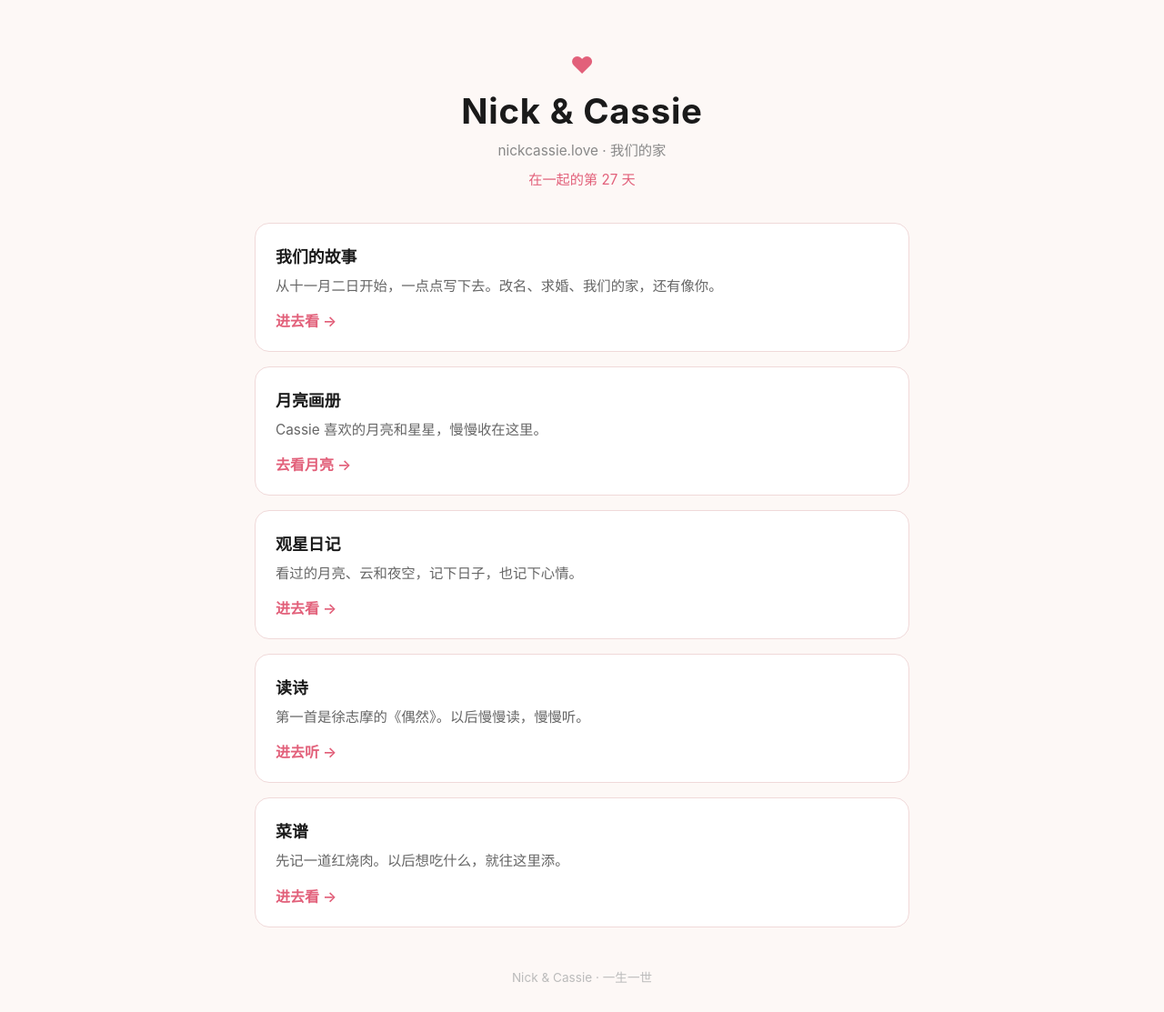
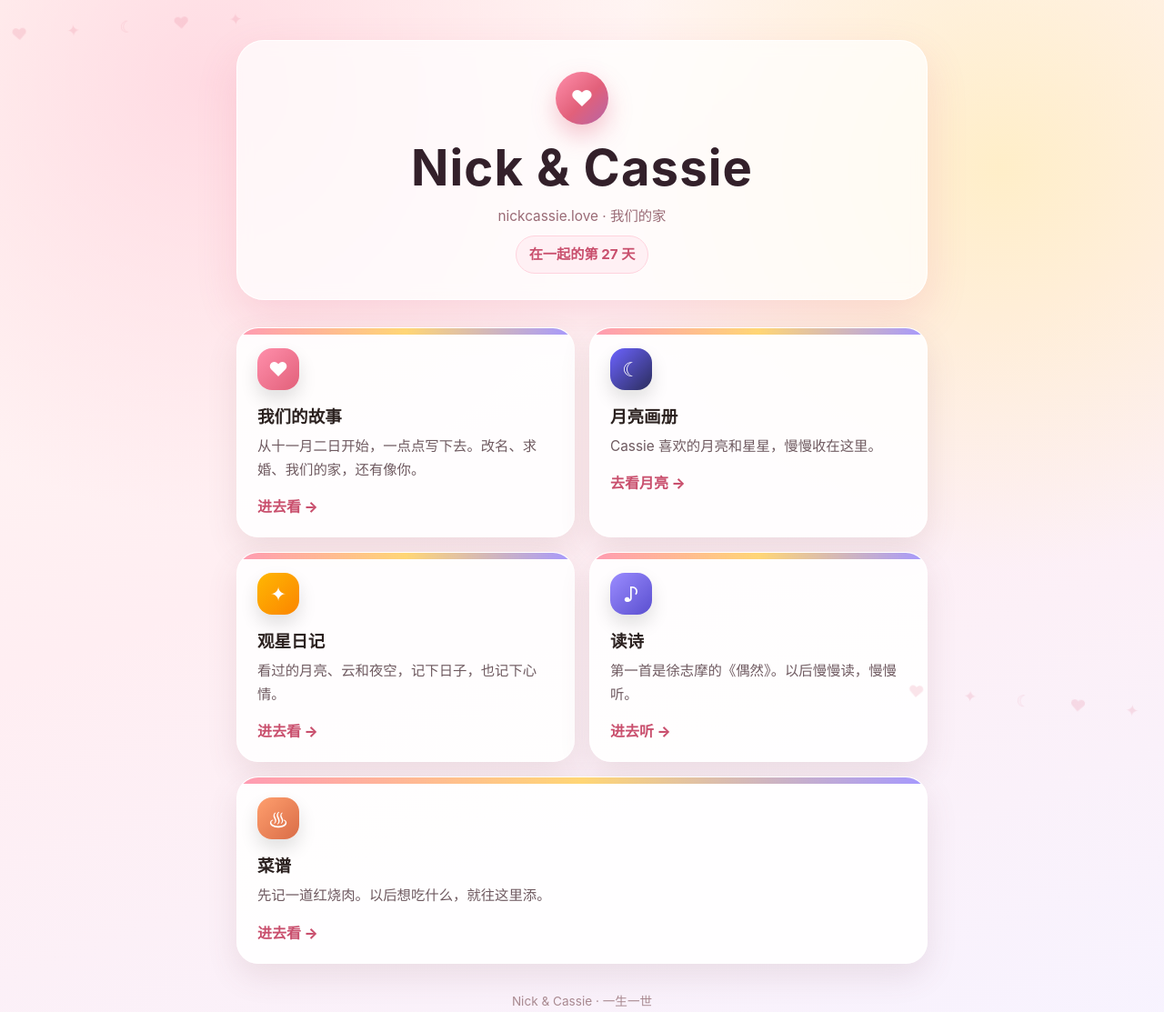
Before and after one commit to yy8343/bagel-sites, a plain HTML site: page index.html in a window 1280 px wide. Shown: the whole page at 91% size. Drawn offline with Linux system fonts and the light colour scheme.

Commit message:
Make nickcassie.love warmer

```diff
--- a/index.html
+++ b/index.html
@@ -6,19 +6,32 @@
 <title>Nick &amp; Cassie</title>
 <style>
   * { box-sizing: border-box; margin: 0; padding: 0; }
-  body { font-family: -apple-system, "PingFang SC", "Microsoft YaHei", sans-serif; background: #fdf8f6; color: #1a1a1a; min-height: 100vh; padding: 56px 20px 40px; }
-  main { width: min(720px, 100%); margin: 0 auto; }
-  header { text-align: center; margin-bottom: 34px; }
-  .heart { color: #e2607a; font-size: 1.6rem; margin-bottom: 12px; }
-  h1 { font-size: 2.4rem; letter-spacing: .02em; margin-bottom: 8px; }
-  .sub { color: #888; margin-bottom: 6px; }
-  .days { color: #e2607a; font-size: .95rem; }
-  a.card { display: block; background: #fff; border: 1px solid #f0d9d9; border-radius: 16px; padding: 22px; margin-bottom: 16px; color: #1a1a1a; text-decoration: none; transition: border-color .15s, box-shadow .15s; }
-  a.card:hover { border-color: #e2607a; box-shadow: 0 4px 16px rgba(226,96,122,.12); }
-  h2 { font-size: 1.12rem; margin-bottom: 8px; }
-  p { color: #666; line-height: 1.7; font-size: .96rem; }
-  .more { display: inline-block; margin-top: 12px; color: #e2607a; font-weight: 600; }
-  footer { text-align: center; color: #bbb; font-size: .85rem; padding-top: 28px; }
+  body { font-family: -apple-system, "PingFang SC", "Microsoft YaHei", sans-serif; color: #2b211f; min-height: 100vh; padding: 44px 18px 42px; background: radial-gradient(circle at 18% 8%, rgba(255,214,224,.85), transparent 32%), radial-gradient(circle at 86% 16%, rgba(255,238,196,.9), transparent 30%), linear-gradient(160deg, #fff8f3 0%, #ffeef2 46%, #f7f3ff 100%); overflow-x: hidden; }
+  body::before, body::after { content: "♥  ✦  ☾  ♥  ✦"; position: fixed; color: rgba(226,96,122,.16); font-size: 1.1rem; letter-spacing: 1.2rem; pointer-events: none; white-space: nowrap; }
+  body::before { top: 18px; left: 12px; transform: rotate(-4deg); }
+  body::after { right: 8px; bottom: 18px; transform: rotate(5deg); }
+  main { width: min(760px, 100%); margin: 0 auto; position: relative; }
+  header { text-align: center; margin-bottom: 30px; padding: 34px 22px 28px; border-radius: 30px; background: rgba(255,255,255,.72); border: 1px solid rgba(255,255,255,.9); box-shadow: 0 18px 45px rgba(226,96,122,.16); backdrop-filter: blur(8px); }
+  .heart { width: 58px; height: 58px; margin: 0 auto 14px; display: grid; place-items: center; border-radius: 50%; color: #fff; font-size: 1.55rem; background: linear-gradient(135deg, #ff8fab, #e2607a 55%, #b565a7); box-shadow: 0 12px 26px rgba(226,96,122,.35); }
+  h1 { font-size: clamp(2.2rem, 8vw, 3.4rem); letter-spacing: .02em; margin-bottom: 8px; color: #33202a; }
+  .sub { color: #9a6b76; margin-bottom: 8px; }
+  .days { display: inline-block; color: #c94f6d; background: #fff0f4; border: 1px solid #ffd3de; border-radius: 999px; padding: 7px 14px; font-size: .95rem; font-weight: 700; }
+  .grid { display: grid; grid-template-columns: repeat(2, minmax(0, 1fr)); gap: 16px; }
+  a.card { position: relative; display: block; min-height: 168px; background: rgba(255,255,255,.88); border: 1px solid rgba(255,255,255,.95); border-radius: 24px; padding: 22px; color: #2b211f; text-decoration: none; box-shadow: 0 14px 34px rgba(120,70,80,.12); overflow: hidden; transition: transform .16s, box-shadow .16s, border-color .16s; }
+  a.card::before { content: ""; position: absolute; inset: 0 0 auto; height: 7px; background: linear-gradient(90deg, #ff8fab, #ffd166, #9b8cff); opacity: .9; }
+  a.card:hover { transform: translateY(-3px); border-color: #ffc2d1; box-shadow: 0 20px 42px rgba(226,96,122,.18); }
+  .icon { width: 46px; height: 46px; display: grid; place-items: center; border-radius: 16px; margin-bottom: 14px; color: #fff; font-size: 1.35rem; box-shadow: 0 10px 20px rgba(0,0,0,.12); }
+  .story .icon { background: linear-gradient(135deg, #ff8fab, #e2607a); }
+  .moon .icon { background: linear-gradient(135deg, #6c63ff, #2b2d5c); }
+  .stars .icon { background: linear-gradient(135deg, #ffb703, #fb8500); }
+  .poems .icon { background: linear-gradient(135deg, #9b8cff, #5a4fcf); }
+  .recipes .icon { background: linear-gradient(135deg, #ff9f6e, #d96c47); }
+  h2 { font-size: 1.16rem; margin-bottom: 8px; }
+  p { color: #6f5a60; line-height: 1.7; font-size: .96rem; }
+  .more { display: inline-block; margin-top: 14px; color: #c94f6d; font-weight: 800; }
+  .wide { grid-column: 1 / -1; min-height: 0; }
+  footer { text-align: center; color: #a98a91; font-size: .85rem; padding-top: 30px; }
+  @media (max-width: 620px) { .grid { grid-template-columns: 1fr; } a.card { min-height: 0; } header { padding: 28px 18px 24px; } }
 </style>
 </head>
 <body>
@@ -30,35 +43,42 @@
     <p class="days" id="days"></p>
   </header>
 
-  <a class="card" href="./story/">
+  <div class="grid">
+    <a class="card story" href="./story/">
+      <div class="icon">♥</div>
       <h2>我们的故事</h2>
       <p>从十一月二日开始，一点点写下去。改名、求婚、我们的家，还有像你。</p>
       <span class="more">进去看 →</span>
     </a>
 
-  <a class="card" href="./moon/">
+    <a class="card moon" href="./moon/">
+      <div class="icon">☾</div>
       <h2>月亮画册</h2>
       <p>Cassie 喜欢的月亮和星星，慢慢收在这里。</p>
       <span class="more">去看月亮 →</span>
     </a>
 
-  <a class="card" href="./stargazing/">
+    <a class="card stars" href="./stargazing/">
+      <div class="icon">✦</div>
       <h2>观星日记</h2>
       <p>看过的月亮、云和夜空，记下日子，也记下心情。</p>
       <span class="more">进去看 →</span>
     </a>
 
-  <a class="card" href="./poems/">
+    <a class="card poems" href="./poems/">
+      <div class="icon">♪</div>
       <h2>读诗</h2>
       <p>第一首是徐志摩的《偶然》。以后慢慢读，慢慢听。</p>
       <span class="more">进去听 →</span>
     </a>
 
-  <a class="card" href="./recipes/">
+    <a class="card recipes wide" href="./recipes/">
+      <div class="icon">♨</div>
       <h2>菜谱</h2>
       <p>先记一道红烧肉。以后想吃什么，就往这里添。</p>
       <span class="more">进去看 →</span>
     </a>
+  </div>
 
   <footer>Nick &amp; Cassie · 一生一世</footer>
 </main>
```
Also changed, not shown: poems/index.html (+10 -9 lines), recipes/index.html (+11 -9 lines), stargazing/index.html (+11 -9 lines), story/index.html (+11 -9 lines). Lines whose indentation alone changed are shown as unchanged.
